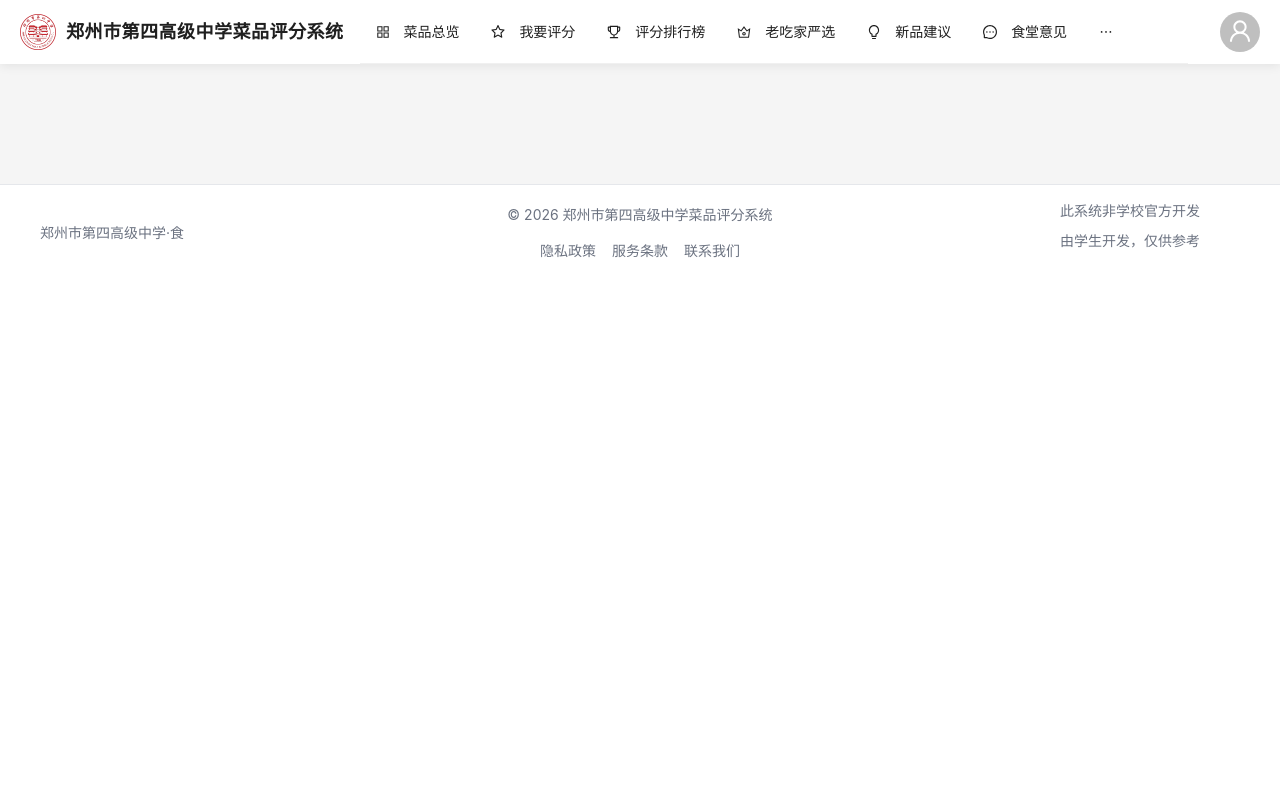
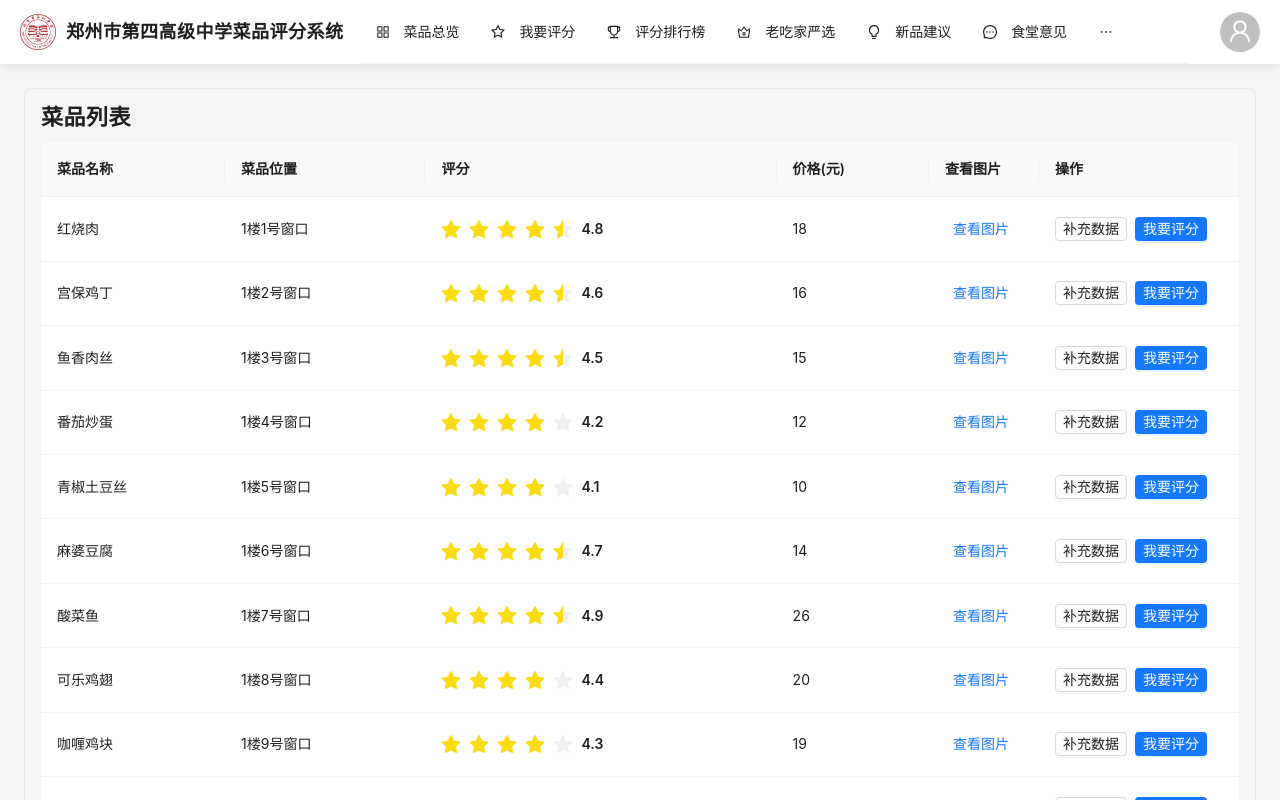
Before and after one commit to 1llm-bigdog1/zz4th-food-rate-system-frontend, a Vue app: page /dishes in a window 1280 px wide. Shown: the top 800 px of the page. Built offline with nearby package versions, Linux system fonts and the light colour scheme.

Commit message:
26022702(newDishesListPage)

```diff
--- /dev/null
+++ b/src/models/Dish.js
@@ -0,0 +1,10 @@
+export default class Dish {
+    constructor(id, name, position, image, rate, price) {
+        this.id = id;
+        this.name = name;
+        this.position = position;
+        this.image = image;
+        this.rate = rate;
+        this.price = price;
+    }
+}
--- a/src/pages/HomePage.vue
+++ b/src/pages/HomePage.vue
@@ -64,18 +64,8 @@
 <script setup>
 import { computed, ref } from 'vue';
 import { CrownFilled } from '@ant-design/icons-vue';
+import Dish from '@/models/Dish';
 import noImage from '@/static/no_image.png';
-
-class Dish {
-    constructor(id, name, position, image, rate, price) {
-        this.id = id;
-        this.name = name;
-        this.position = position;
-        this.image = image;
-        this.rate = rate;
-        this.price = price;
-    }
-}
 
 const dishes = ref([
     new Dish(1, '红烧肉', { stair: 1, window: 2 }, noImage, 5.0, 10),
--- a/src/pages/rating/DishesList.vue
+++ b/src/pages/rating/DishesList.vue
@@ -1,26 +1,36 @@
 <template>
     <div id="dishes-list-page">
         <div id="rank-show">
-            <span class="dish-show-title">Daily Ranking</span>
-            <a-table :columns="columns" :data-source="dishTableData" :row-key="record => record.id">
+            <span class="dish-show-title">{{ text.pageTitle }}</span>
+            <a-table :columns="columns" :data-source="visibleTableData" :pagination="false" :row-key="record => record.id">
                 <template #bodyCell="{ column, record }">
-                    <template v-if="column.key === 'rank'">
-                        <span class="rank-cell">
-                            <crown-filled v-if="record.rank <= 3" :class="`rank-crown rank-${record.rank}`" />
-                            <span v-else class="rank-number">{{ record.rank }}</span>
-                        </span>
-                    </template>
-                    <template v-else-if="column.key === 'rate'">
+                    <template v-if="column.key === 'rate'">
                         <span class="table-rate">
-                            <a-rate :value="record.rate" disabled />
+                            <a-rate :value="record.rate" disabled allow-half />
                             <span class="table-rate-number">{{ record.rate }}</span>
                         </span>
                     </template>
+                    <template v-else-if="column.key === 'imagePreview'">
+                        <a-popover trigger="hover" placement="left">
+                            <template #content>
+                                <a-image :src="record.image" :width="160" :preview="false" />
+                            </template>
+                            <a-button type="link" size="small">{{ text.viewImage }}</a-button>
+                        </a-popover>
+                    </template>
+                    <template v-else-if="column.key === 'action'">
+                        <a-space>
+                            <a-button type="default" size="small">{{ text.addData }}</a-button>
+                            <a-button type="primary" size="small">{{ text.rateNow }}</a-button>
+                        </a-space>
+                    </template>
                 </template>
             </a-table>
-            <a-row id="rank-more" justify="center">
+            <a-row id="rank-more" justify="center" v-if="hasMore">
                 <a-col :flex="'0 0 auto'" class="see-more-col">
-                    <a-button type="default" size="large" class="see-more-button">See More</a-button>
+                    <a-button type="default" size="large" class="see-more-button" @click="loadMore">
+                        {{ text.loadMore }}
+                    </a-button>
                 </a-col>
             </a-row>
         </div>
@@ -29,70 +39,94 @@
 
 <script setup>
 import { computed, ref } from 'vue';
-import { CrownFilled } from '@ant-design/icons-vue';
+import Dish from '@/models/Dish';
+import noImage from '@/static/no_image.png';
 
-class Dish {
-    constructor(id, name, position, rate, price) {
-        this.id = id;
-        this.name = name;
-        this.position = position;
-        this.rate = rate;
-        this.price = price;
-    }
-}
+const text = {
+    pageTitle: '\u83dc\u54c1\u5217\u8868',
+    loadMore: '\u52a0\u8f7d\u66f4\u591a',
+    name: '\u83dc\u54c1\u540d\u79f0',
+    position: '\u83dc\u54c1\u4f4d\u7f6e',
+    rate: '\u8bc4\u5206',
+    price: '\u4ef7\u683c(\u5143)',
+    action: '\u64cd\u4f5c',
+    viewImage: '\u67e5\u770b\u56fe\u7247',
+    addData: '\u8865\u5145\u6570\u636e',
+    rateNow: '\u6211\u8981\u8bc4\u5206',
+    floor: '\u697c',
+    window: '\u53f7\u7a97\u53e3',
+};
 
 const dishes = ref([
-    new Dish(1, 'Braised Pork', { stair: 1, window: 2 }, 5.0, 10),
-    new Dish(2, 'Kung Pao Chicken', { stair: 1, window: 4 }, 3.5, 15),
-    new Dish(3, 'Fish-Flavored Pork', { stair: 2, window: 1 }, 4.2, 20),
-    new Dish(4, 'Tomato Egg', { stair: 2, window: 3 }, 4.0, 25),
-    new Dish(5, 'Shredded Potato', { stair: 1, window: 6 }, 3.8, 30),
-    new Dish(6, 'Mapo Tofu', { stair: 3, window: 2 }, 4.5, 35),
-    new Dish(7, 'Sour Fish Soup', { stair: 3, window: 5 }, 4.3, 40),
-    new Dish(8, 'Tofu Pudding', { stair: 2, window: 6 }, 4.1, 45),
+    new Dish(1, '\u7ea2\u70e7\u8089', { stair: 1, window: 1 }, noImage, 4.8, 18),
+    new Dish(2, '\u5bab\u4fdd\u9e21\u4e01', { stair: 1, window: 2 }, noImage, 4.6, 16),
+    new Dish(3, '\u9c7c\u9999\u8089\u4e1d', { stair: 1, window: 3 }, noImage, 4.5, 15),
+    new Dish(4, '\u756a\u8304\u7092\u86cb', { stair: 1, window: 4 }, noImage, 4.2, 12),
+    new Dish(5, '\u9752\u6912\u571f\u8c46\u4e1d', { stair: 1, window: 5 }, noImage, 4.1, 10),
+    new Dish(6, '\u9ebb\u5a46\u8c46\u8150', { stair: 1, window: 6 }, noImage, 4.7, 14),
+    new Dish(7, '\u9178\u83dc\u9c7c', { stair: 1, window: 7 }, noImage, 4.9, 26),
+    new Dish(8, '\u53ef\u4e50\u9e21\u7fc5', { stair: 1, window: 8 }, noImage, 4.4, 20),
+    new Dish(9, '\u5496\u55b1\u9e21\u5757', { stair: 1, window: 9 }, noImage, 4.3, 19),
+    new Dish(10, '\u9999\u83c7\u6cb9\u83dc', { stair: 1, window: 10 }, noImage, 4.0, 11),
+    new Dish(11, '\u6c34\u716e\u8089\u7247', { stair: 2, window: 1 }, noImage, 4.8, 24),
+    new Dish(12, '\u56de\u9505\u8089', { stair: 2, window: 2 }, noImage, 4.6, 18),
+    new Dish(13, '\u7cd6\u918b\u91cc\u810a', { stair: 2, window: 3 }, noImage, 4.5, 21),
+    new Dish(14, '\u5730\u4e09\u9c9c', { stair: 2, window: 4 }, noImage, 4.2, 13),
+    new Dish(15, '\u897f\u7ea2\u67ff\u725b\u8169', { stair: 2, window: 5 }, noImage, 4.7, 28),
+    new Dish(16, '\u5e72\u9505\u82b1\u83dc', { stair: 2, window: 6 }, noImage, 4.3, 16),
+    new Dish(17, '\u9ec4\u7116\u9e21\u7c73\u996d', { stair: 2, window: 7 }, noImage, 4.4, 17),
+    new Dish(18, '\u6912\u76d0\u6392\u6761', { stair: 2, window: 8 }, noImage, 4.1, 22),
+    new Dish(19, '\u624b\u6495\u5305\u83dc', { stair: 2, window: 9 }, noImage, 4.0, 12),
+    new Dish(20, '\u6e05\u84b8\u9c88\u9c7c', { stair: 2, window: 10 }, noImage, 4.9, 32),
+    new Dish(21, '\u5b5c\u7136\u725b\u8089', { stair: 3, window: 1 }, noImage, 4.8, 29),
+    new Dish(22, '\u7c89\u84b8\u6392\u9aa8', { stair: 3, window: 2 }, noImage, 4.6, 25),
+    new Dish(23, '\u97ed\u83dc\u9e21\u86cb', { stair: 3, window: 3 }, noImage, 4.1, 10),
+    new Dish(24, '\u7ea2\u70e7\u8304\u5b50', { stair: 3, window: 4 }, noImage, 4.2, 12),
+    new Dish(25, '\u9999\u8fa3\u9e21\u4e01', { stair: 3, window: 5 }, noImage, 4.5, 18),
+    new Dish(26, '\u8c46\u89d2\u7116\u9762', { stair: 3, window: 6 }, noImage, 4.3, 14),
+    new Dish(27, '\u867e\u4ec1\u6ed1\u86cb', { stair: 3, window: 7 }, noImage, 4.7, 23),
+    new Dish(28, '\u8471\u7206\u7f8a\u8089', { stair: 3, window: 8 }, noImage, 4.6, 27),
+    new Dish(29, '\u9ed1\u6912\u9e21\u6392', { stair: 3, window: 9 }, noImage, 4.4, 21),
+    new Dish(30, '\u756a\u8304\u725b\u8089\u9762', { stair: 3, window: 10 }, noImage, 4.2, 16),
 ]);
 
-dishes.value.sort((a, b) => b.rate - a.rate);
+const pageSize = 20;
+const visibleCount = ref(pageSize);
+
+const sortedDishes = computed(() =>
+    [...dishes.value].sort((a, b) => {
+        if (a.position.stair !== b.position.stair) {
+            return a.position.stair - b.position.stair;
+        }
+        return a.position.window - b.position.window;
+    }),
+);
 
 const columns = [
-    {
-        title: 'Rank',
-        dataIndex: 'rank',
-        key: 'rank',
-        width: 90,
-    },
-    {
-        title: 'Dish Name',
-        dataIndex: 'name',
-        key: 'name',
-    },
-    {
-        title: 'Location',
-        dataIndex: 'position',
-        key: 'position',
-    },
-    {
-        title: 'Rating',
-        dataIndex: 'rate',
-        key: 'rate',
-    },
-    {
-        title: 'Price',
-        dataIndex: 'price',
-        key: 'price',
-    },
+    { title: text.name, dataIndex: 'name', key: 'name' },
+    { title: text.position, dataIndex: 'position', key: 'position' },
+    { title: text.rate, dataIndex: 'rate', key: 'rate' },
+    { title: text.price, dataIndex: 'price', key: 'price' },
+    { title: text.viewImage, dataIndex: 'imagePreview', key: 'imagePreview', width: 110 },
+    { title: text.action, dataIndex: 'action', key: 'action', width: 200 },
 ];
 
-const dishTableData = computed(() =>
-    dishes.value.map((dish, index) => ({
+const visibleTableData = computed(() =>
+    sortedDishes.value.slice(0, visibleCount.value).map((dish) => ({
         id: dish.id,
-        rank: index + 1,
         name: dish.name,
-        position: `${dish.position.stair}F-${dish.position.window}`,
+        position: `${dish.position.stair}${text.floor}${dish.position.window}${text.window}`,
         rate: dish.rate,
         price: dish.price,
+        image: dish.image,
     })),
 );
+
+const hasMore = computed(() => visibleCount.value < sortedDishes.value.length);
+
+const loadMore = () => {
+    visibleCount.value = Math.min(visibleCount.value + pageSize, sortedDishes.value.length);
+};
 </script>
 
 <style scoped>
@@ -113,16 +147,16 @@ const dishTableData = computed(() =>
     box-shadow: 0 10px 24px rgba(0, 0, 0, 0.15);
 }
 
-#rank-more {
-    margin-top: 16px;
-}
-
 .dish-show-title {
     font-family: 'Noto Serif SC', 'Microsoft YaHei', serif;
     font-weight: 800;
     font-size: 22px;
     color: #1f1f1f;
     letter-spacing: 0.5px;
+}
+
+#rank-more {
+    margin-top: 16px;
 }
 
 .see-more-button {
@@ -147,34 +181,6 @@ const dishTableData = computed(() =>
     color: #fff;
 }
 
-.rank-cell {
-    display: inline-flex;
-    align-items: center;
-    justify-content: center;
-    width: 100%;
-}
-
-.rank-crown {
-    font-size: 18px;
-}
-
-.rank-1 {
-    color: #d4af37;
-}
-
-.rank-2 {
-    color: #c0c0c0;
-}
-
-.rank-3 {
-    color: #cd7f32;
-}
-
-.rank-number {
-    font-weight: 600;
-    color: #1f1f1f;
-}
-
 .table-rate {
     display: inline-flex;
     align-items: center;
--- a/src/router/index.js
+++ b/src/router/index.js
@@ -4,6 +4,7 @@ import HomePage from '../pages/HomePage.vue';
 import LoginPage from '../pages/user/LoginPage.vue';
 import RegisterPage from '../pages/user/RegisterPage.vue';
 import AccountDetailPage from '../pages/user/AccountDetail.vue';
+import DishesList from '../pages/rating/DishesList.vue';
 // import SelectionList from '@/pages/selection/SelectionList.vue';
 // import SecectionList from '../pages/selection/SelectionAdding.vue';
 
@@ -28,6 +29,11 @@ const routes = [
     name: 'AccountDetail',
     component: AccountDetailPage
   },
+  {
+    path: '/dishes',
+    name: 'DishesList',
+    component: DishesList
+  },
   // {
   //   path: '/selectionlist',
   //   name: 'SelectionList',
```
